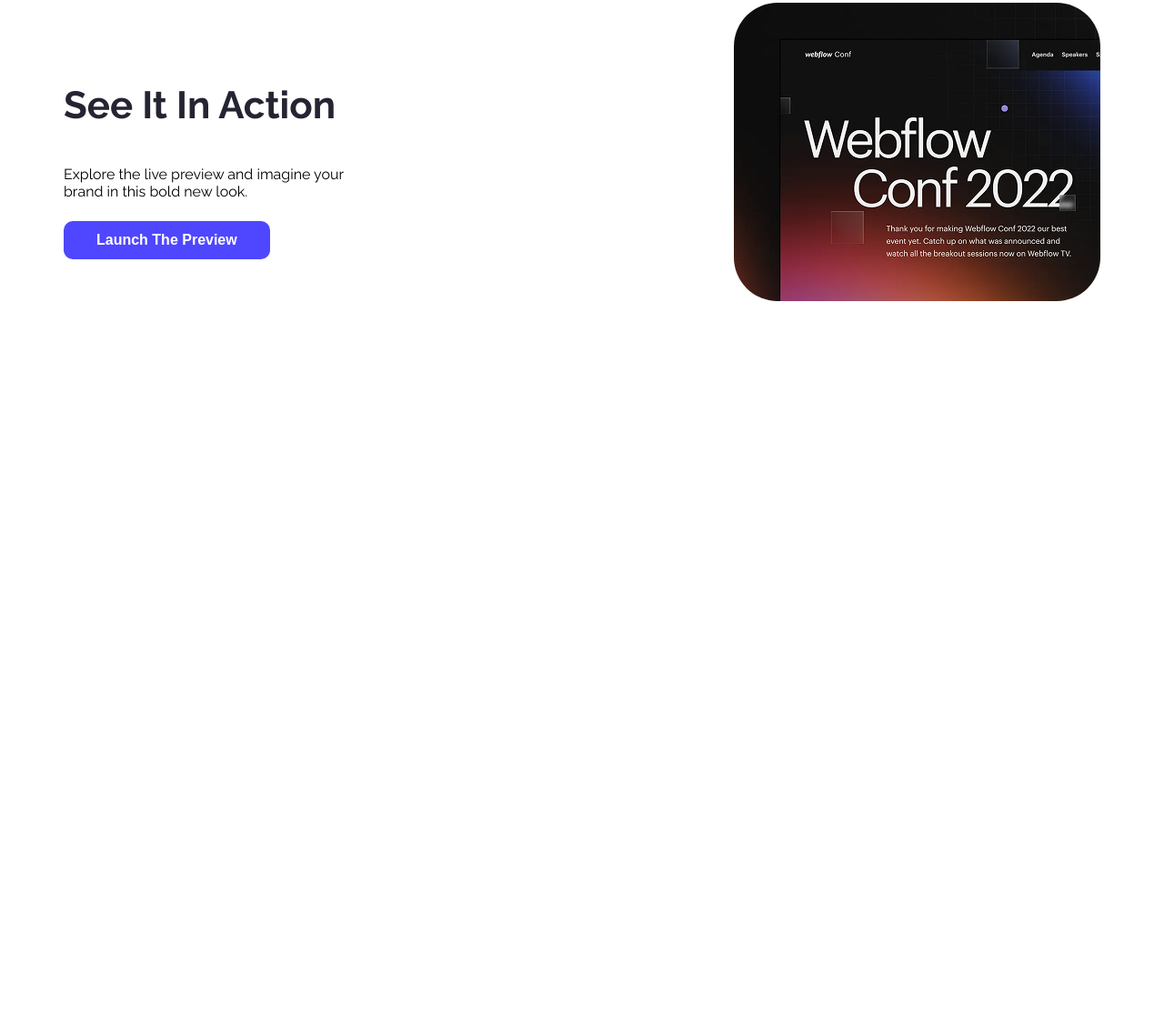
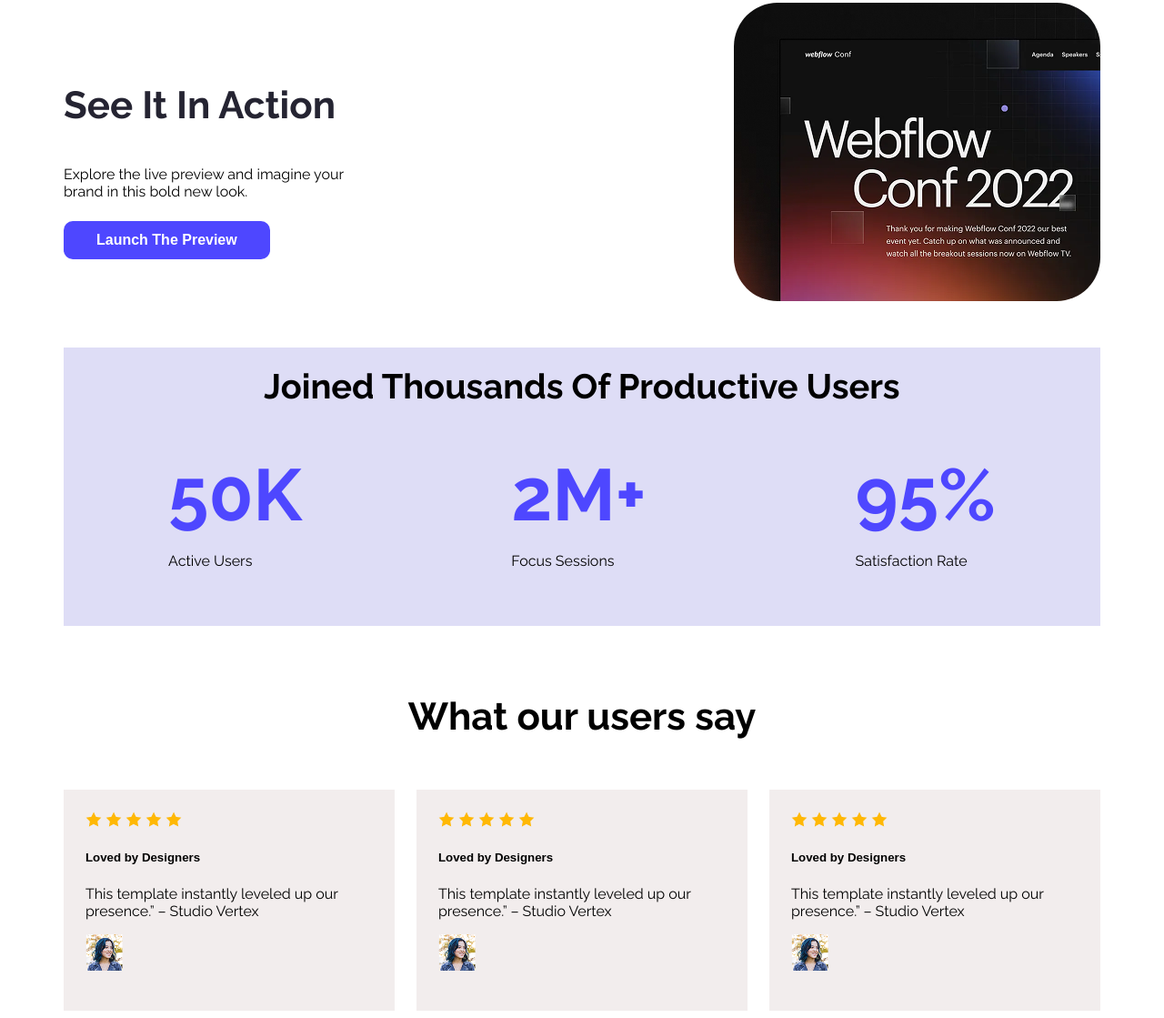
Before and after one commit to shamimthecoder/first-assignment, a plain HTML site: page index.html in a window 1280 px wide. Shown: the part 740-1859 px from the top of the page at 91% size. Before the commit the page ends 1079 px from the top, so only its background shows below. Drawn offline with Linux system fonts and the light colour scheme.

Commit message:
added challanges part

```diff
--- a/index.html
+++ b/index.html
@@ -32,6 +32,54 @@
             </section>
             <img src="Assets/wc-mini.png" alt="" style="border-radius: 48px;">
         </div>
+           <div class="second-section">
+             <h4>Joined Thousands Of Productive Users</h4>
+            <div class="users-info">
+                <div>
+                    <p class="data">50K</p>
+                    <p>Active Users</p>
+                </div>
+                <div>
+                    <p class="data">2M+</p>
+                    <p>Focus Sessions</p>
+                </div>
+                <div>
+                    <p class="data">95%</p>
+                    <p>Satisfaction Rate</p>
+                </div>
+            </div>
+           </div>
+           <h4 class="second-title">What our users say</h4>
+           <div class="parent">
+            <div class="cards">
+                <div class="card">
+                    <img src="Assets/icon-star.png" alt=""> <img src="Assets/icon-star.png" alt=""> <img src="Assets/icon-star.png" alt=""> <img src="Assets/icon-star.png" alt=""> <img src="Assets/icon-star.png" alt="">
+                    <h5>
+                        Loved by Designers
+                    </h5>
+                    <p>This template instantly leveled up our presence.” – Studio Vertex</p>
+                    <img src="Assets/avatar.png" alt="">
+
+                </div>
+                    <div class="card">
+                    <img src="Assets/icon-star.png" alt=""> <img src="Assets/icon-star.png" alt=""> <img src="Assets/icon-star.png" alt=""> <img src="Assets/icon-star.png" alt=""> <img src="Assets/icon-star.png" alt="">
+                    <h5>
+                        Loved by Designers
+                    </h5>
+                    <p>This template instantly leveled up our presence.” – Studio Vertex</p>
+                    <img src="Assets/avatar.png" alt="">
+                </div>
+                    <div class="card">
+                    <img src="Assets/icon-star.png" alt=""> <img src="Assets/icon-star.png" alt=""> <img src="Assets/icon-star.png" alt=""> <img src="Assets/icon-star.png" alt=""> <img src="Assets/icon-star.png" alt="">
+                    <h5>
+                        Loved by Designers
+                    </h5>
+                    <p>This template instantly leveled up our presence.” – Studio Vertex</p>
+                    <img src="Assets/avatar.png" alt="">
+                </div>
+            </div>
+           </div>
+
     </main>
     <footer>
 
--- a/style.css
+++ b/style.css
@@ -27,6 +27,10 @@
     border: none;
     border-radius: 10px;
     padding: 12px 36px;
+}
+button:hover{
+    background-color: yellowgreen;
+    color:grey;
 }
 
 .header{
@@ -58,6 +62,7 @@ nav{
     margin: 37px 633px 152px;
 }
 
+
 .action{
     max-width: 1140px;
     height: 328px;
@@ -72,6 +77,68 @@ nav{
     color: #252432;
 }
 
+.section-title2{
+    margin: 50px 301px 0px 283px;
+    height: 45px;
+    align-items: center;
+    justify-content: center;
+    font-size: 38px;
+    font-weight: bold;
+    color: #252432;
+}
+
 .para1{
     margin: 23px 0;
 }
+
+.second-section{
+    max-width: 1140px;
+    height: 306px;
+    margin: 0 auto;
+    background-color: #deddf6;
+}
+main h4{
+    font-size: 38px;
+    font-weight: bold;
+    text-align: center;
+    padding-top: 20px;
+    /* padding-bottom: 10px; */
+}
+
+.users-info{
+    margin: 0 auto;
+    display: flex;
+    justify-content: space-around;
+    align-items: center;
+    align-content: center;
+}
+.data{
+    font-size: 80px;
+    font-weight: bold;
+    color: #4E47FF;
+    margin-top: 0;
+    margin-bottom: 10px;
+}
+.second-title{
+    font-size: 42px;
+    font-weight: bold;
+    text-align: center;
+}
+
+.cards{
+    margin: 0 auto;
+    max-width: 1140px;
+    height: 243px;
+    display: flex;
+    gap: 24px;
+}
+.img-action{
+    display: flex;
+}
+.card{
+    background-color: #F2EDED;
+    padding: 24px;
+}
+.cards h5{
+    font-family: sans-serif;
+}
```
